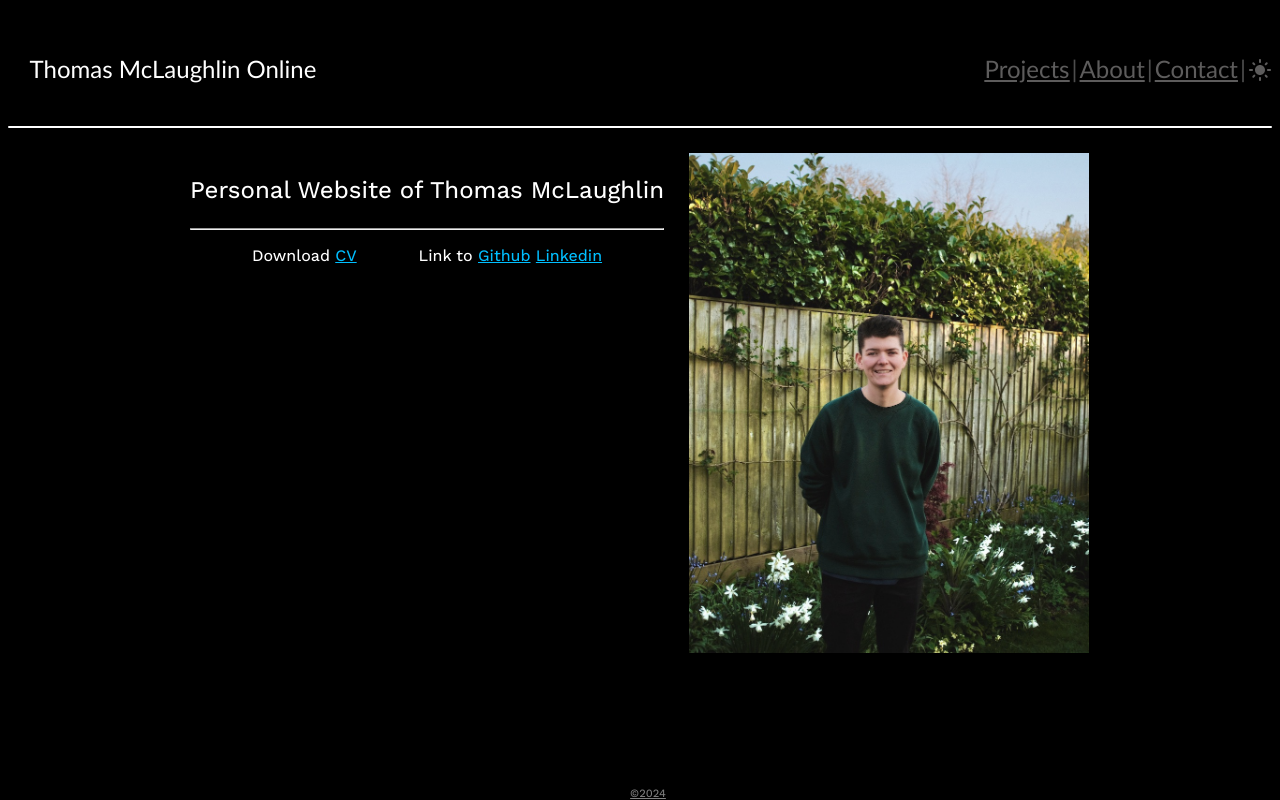
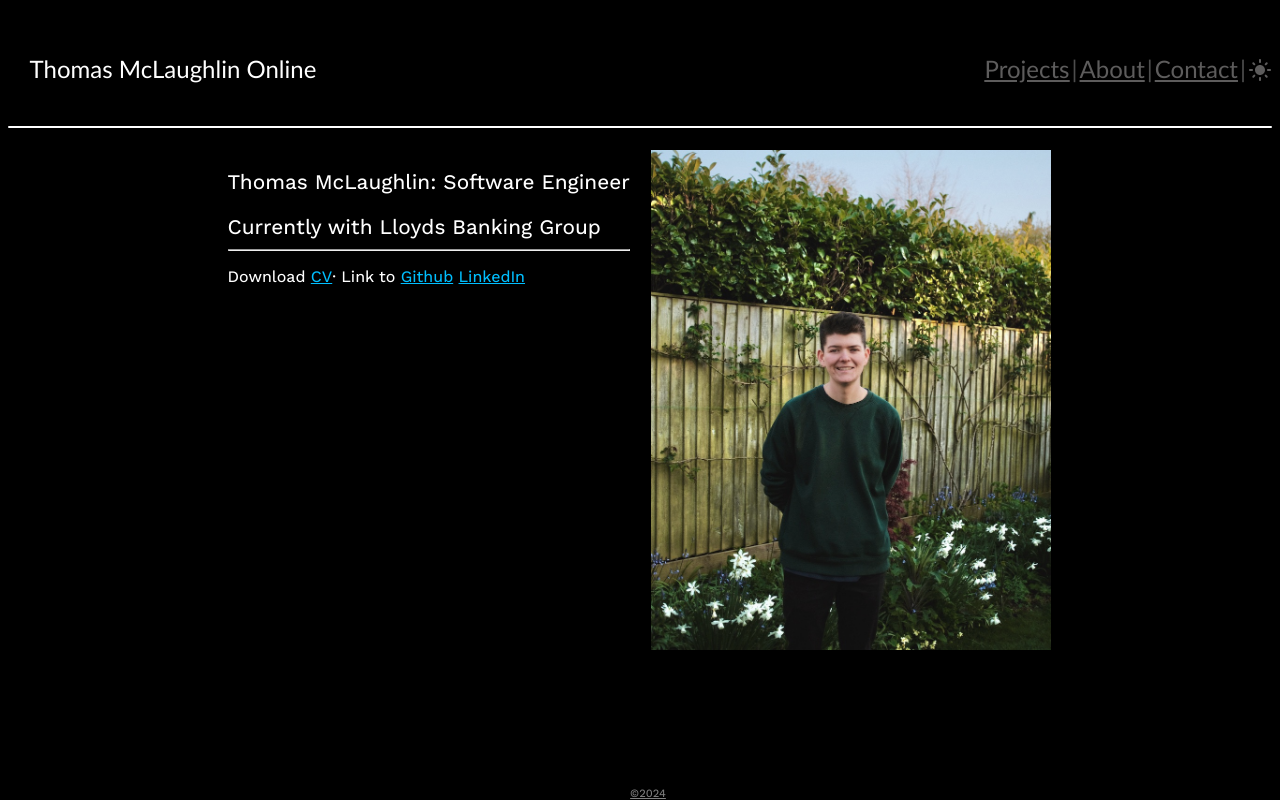
Before and after one commit to mclaughlin111/Homepage_Redesign, a React (Create React App) app: page /about in a window 1280 px wide. Built offline with nearby package versions, Linux system fonts and the light colour scheme.

Commit message:
changed view toggle to use react icons

```diff
--- a/src/Assets/ContentData.json
+++ b/src/Assets/ContentData.json
@@ -6,11 +6,23 @@
     "image": "assets/gratitudejournal.jpeg"
   },
   {
+    "name": "Sunset Sail",
+    "description": "4 Track EP 2024",
+    "link": "https://distrokid.com/hyperfollow/thomasmjames/sunset-sail",
+    "image": "assets/sscover.png"
+  },
+  {
     "name": "Photos",
     "description": "Image gallery to showcase personal photography, built around the lightgallery.js plugin",
     "link": "https://tommcl.co.uk/photosfilm",
     "queryLink": "https://www.lightgalleryjs.com/",
     "image": "assets/pentaxcamera.jpeg"
+  },
+  {
+    "name": "Coursework File Tree",
+    "description": "File tree directory showing coursework completed throughout my undergraduate degree",
+    "link": "https://tommcl.co.uk/courseworktree",
+    "image": "assets/courseworktree.png"
   },
   {
     "name": "Pitch Kick",
--- a/src/Components/About.js
+++ b/src/Components/About.js
@@ -5,43 +5,37 @@ import "../about.css";
 
 const About = () => {
   return (
-    <>
     <div className="about">
       <div>
-        <p>Personal Website of Thomas McLaughlin</p>
+        <p>Thomas McLaughlin: Software Engineer</p>
+        <p className="subline">Currently with Lloyds Banking Group</p>
 
-        <hr className="aboutPageBreak"/>
+        <hr className="aboutPageBreak" />
 
         <div className="aboutList">
           <p>
-          Download {" "}
+            Download{" "}
             <a
               className="cvLink"
               href="https://tommcl.co.uk/home/Thomas_McLaughlin_CV.pdf"
             >
               CV
+            </a>{" "}
+          </p>
+          <p>
+            · Link to{" "}
+            <a className="cvLink" href="https://github.com/mclaughlin111">
+              Github
+            </a>{" "}
+            <a className="cvLink" href="https://www.linkedin.com/in/thomas-mclaughlin-312299179/">
+              LinkedIn
             </a>
           </p>
-        <p>
-          Link to{" "}
-          <a className="cvLink" href="https://github.com/mclaughlin111">
-            Github
-          </a>{" "}<a className="cvLink" href="https://www.linkedin.com/in/thomas-mclaughlin-312299179/">
-             Linkedin
-          </a>
-        </p>
-        {/* <p className="dogLink">
-          Picture of My dog
-        </p> */}
+        </div>
       </div>
 
-
+      <img src={Profile} alt="Profile" className="profileImage" />
     </div>
-
-      <img src={Profile} alt="Profile" className="profileImage"></img>
-      {/* <img src={Dog} alt="Dog" title="mydog" className="profileImage" id="wilbur"></img> */}
-    </div>
-    </>
   );
 };
 
--- a/src/Components/ContentCarousel.js
+++ b/src/Components/ContentCarousel.js
@@ -8,7 +8,8 @@ const flickityOptions = {
   selectedAttraction: 0.05,
   friction: 1,
   draggable: true,
-  autoPlay: true,
+  // autoPlay: 3500,
+  pauseAutoPlayOnHover: false,
   wrapAround: true
 };
 
--- a/src/Components/Tabs.js
+++ b/src/Components/Tabs.js
@@ -3,18 +3,21 @@ import styled from "styled-components";
 import ContentGrid from "./ContentGrid";
 import ContentList from "./ContentList";
 import ContentCarousel from "./ContentCarousel";
+import { TbCarouselHorizontal } from "react-icons/tb";
+import { BsGridFill } from "react-icons/bs";
+import { PiListBold } from "react-icons/pi";
 
 const tabsData = [
   {
-    title: "Row",
+    title: <PiListBold/>,
     value: "row",
   },
   {
-    title: "Carousel",
+    title: <TbCarouselHorizontal/>,
     value: "carousel",
   },
   {
-    title: "Grid",
+    title: <BsGridFill className="grid"/>,
     value: "grid",
   },
 ];
--- a/src/about.css
+++ b/src/about.css
@@ -1,7 +1,8 @@
 .about {
     display: flex;
     align-content: flex-start;
-    text-align: center;
+    text-align: left;
+    font-size: 1.3rem;
   }
   .aboutPageBreak {
     margin-bottom: 0%;
@@ -9,7 +10,13 @@
 
   .aboutList {
     display: flex;
+    /* justify-content: space-evenly; */
+    margin-top: 0%;
     font-size: 1rem;
-    justify-content: space-evenly;
-    margin-top: 0%;
   }
+
+  .subline {
+
+    text-align: left;
+    margin-bottom: 0;
+  }
--- a/src/contentgrid.css
+++ b/src/contentgrid.css
@@ -10,6 +10,7 @@
 
   .grid-item {
     text-align: center;
+
   }
 
   .gridImage {
@@ -18,6 +19,7 @@
     box-sizing: border-box; /* Include border in width and height calculations */
     border: 1px solid transparent; /* Set default border to transparent */
     transition: border 0.2s ease-in-out;
+    border-radius: 5px;
   }
 
   .gridImage:hover {
--- a/src/flickity.css
+++ b/src/flickity.css
@@ -160,3 +160,53 @@ https://flickity.metafizzy.co
 .dot:active {
   color: #19F !important;
 }
+
+/* FLickity carousel EXTRA CSS */
+.carousel {
+  /* margin-top: 2vh; */
+ /* max-height: 70vh;   */
+  /* overflow: hidden; */
+  height: fit-content;
+
+}
+
+.carousel img {
+  border-radius: 15px;
+  width: 80%;
+}
+
+.carouselItemDescription {
+  font-weight: 200;
+  opacity: 0;
+  margin-top: 2px;
+  transition-duration: 250ms;
+  transition-timing-function: ease-in-out;
+}
+
+.carouselItemContainer:hover .carouselItemDescription {
+  opacity: 1;
+}
+
+
+
+.carousel-image {
+  padding: 5px;
+
+}
+
+.carouselItemContainer {
+  text-align: center;
+
+}
+
+.carouselItemDescription {
+  font-weight: 200;
+  opacity: 0;
+  margin-top: 2px;
+  transition-duration: 250ms;
+  transition-timing-function: ease-in-out;
+}
+
+.carouselItemContainer:hover .carouselItemDescription {
+  opacity: 1;
+}
--- a/src/index.css
+++ b/src/index.css
@@ -153,53 +153,3 @@ body {
   mix-blend-mode: multiply;
   filter: contrast(1);
 }
-
-
-
-
-/* carousel CSS */
-.carousel {
-  margin-top: 2vh;
- /* max-height: 70vh;  Adjust the value as needed */
-  overflow: hidden;
-}
-
-.carousel img {
-  border-radius: 15px;
-}
-
-.carouselItemDescription {
-  font-weight: 200;
-  opacity: 0;
-  margin-top: 2px;
-  transition-duration: 250ms;
-  transition-timing-function: ease-in-out;
-}
-
-.carouselItemContainer:hover .carouselItemDescription {
-  opacity: 1;
-}
-
-
-
-.carousel-image {
-  padding: 5px;
-
-}
-
-.carouselItemContainer {
-  text-align: center;
-
-}
-
-.carouselItemDescription {
-  font-weight: 200;
-  opacity: 0;
-  margin-top: 2px;
-  transition-duration: 250ms;
-  transition-timing-function: ease-in-out;
-}
-
-.carouselItemContainer:hover .carouselItemDescription {
-  opacity: 1;
-}
--- a/src/projects.css
+++ b/src/projects.css
@@ -41,3 +41,13 @@ nav li {
   background-color: rgb(239, 239, 239);
   /* border-radius: 25%; */
 }
+
+.componentTab > svg {
+  scale: 1.5;
+  pointer-events: none;
+
+}
+
+.grid {
+  scale: 1.3 !important;
+}
```
Also changed, not shown: public/assets/courseworktree.png (added), public/assets/sscover.png (added). Lines whose indentation alone changed are shown as unchanged.
